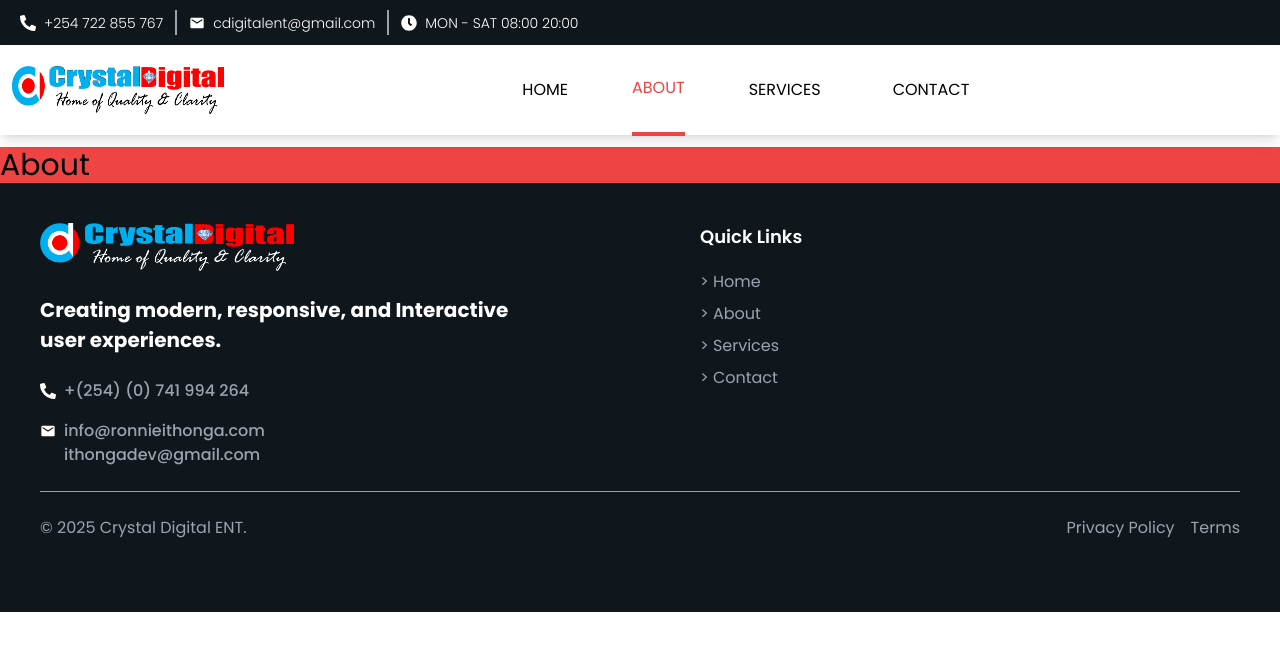
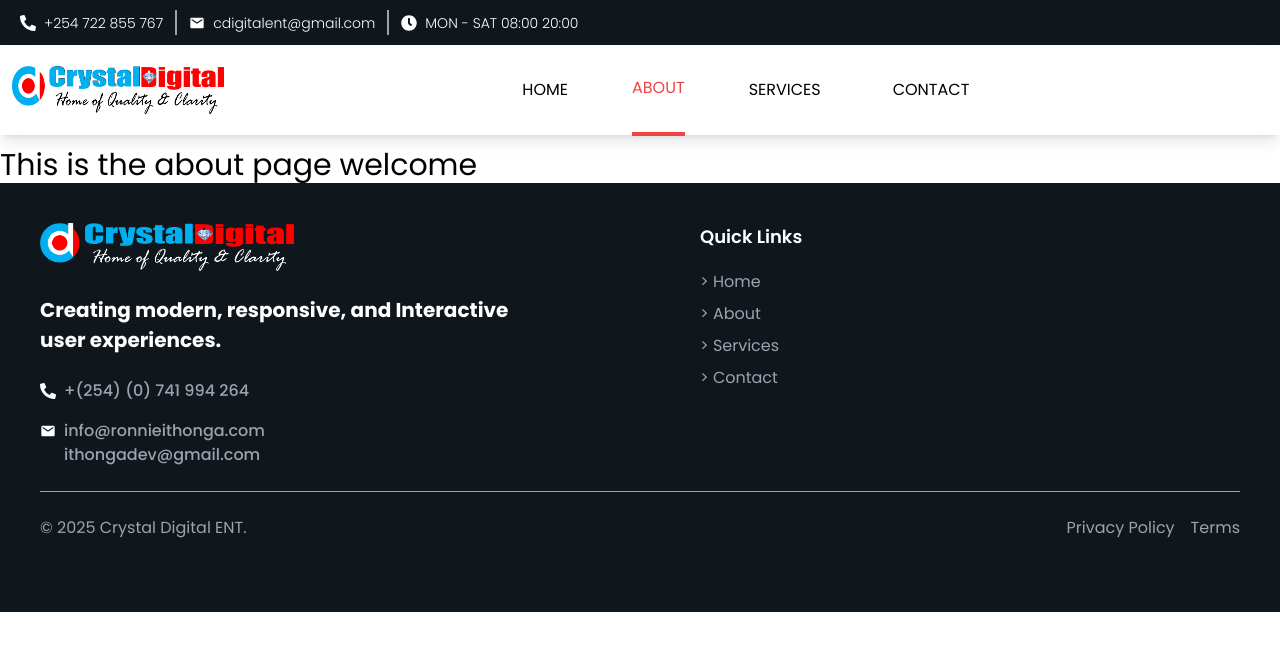
Before and after one commit to Ithonga/Crystal-Digital, a React (Vite) app: page /about in a window 1280 px wide. Shown: the top 650 px of the page. Built offline with nearby package versions, Linux system fonts and the light colour scheme.

Commit message:
changed the text

```diff
--- a/src/pages/About.jsx
+++ b/src/pages/About.jsx
@@ -2,7 +2,9 @@ import React from 'react'
 
 function About() {
   return (
-    <div className='text-3xl bg-red-500' >About</div>
+    <div className='text-3xl' >
+      <p>This is the about page welcome</p>
+    </div>
   )
 }
 
```
